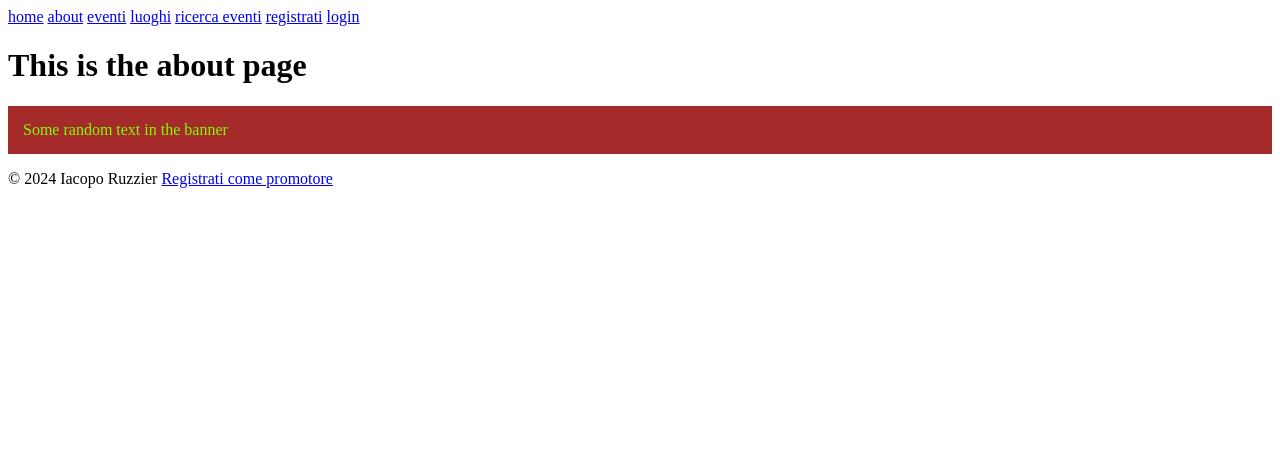
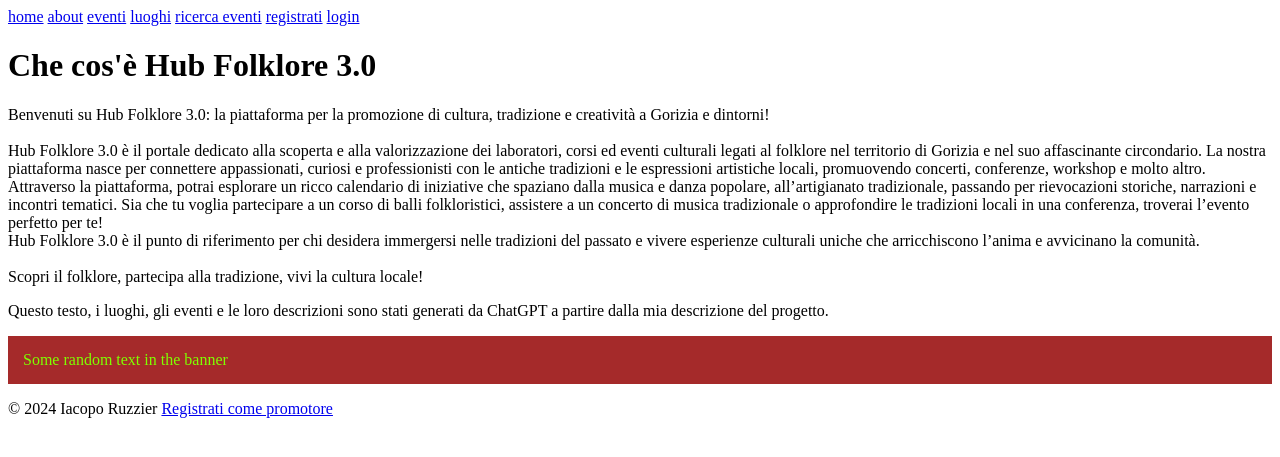
Before and after one commit to Hoolywear/tec_folklore_prj, a Django app: page /about/ in a window 1280 px wide. Shown: the top 457 px of the page. Run offline with Django 4.2, Linux system fonts and the light colour scheme; parts of the project's set-up code (start-up, migrations or seed data) failed here and were passed over.

Commit message:
add chatgpt disclaimer in about.html

```diff
--- a/templates/about.html
+++ b/templates/about.html
@@ -1,9 +1,21 @@
 {% extends 'base.html' %}
 
 {% block title %}
-	About
+	Chi siamo
 {% endblock %}
 
 {% block content %}
-	<h1>This is the about page</h1>
+	<h1>Che cos'è Hub Folklore 3.0</h1>
+    <p class="text-justify">
+                    Benvenuti su Hub Folklore 3.0: la piattaforma per la promozione di cultura, tradizione e creatività a Gorizia e dintorni!
+                    <br><br>
+Hub Folklore 3.0 è il portale dedicato alla scoperta e alla valorizzazione dei laboratori, corsi ed eventi culturali legati al folklore nel territorio di Gorizia e nel suo affascinante circondario. La nostra piattaforma nasce per connettere appassionati, curiosi e professionisti con le antiche tradizioni e le espressioni artistiche locali, promuovendo concerti, conferenze, workshop e molto altro.
+                    <br>
+Attraverso la piattaforma, potrai esplorare un ricco calendario di iniziative che spaziano dalla musica e danza popolare, all’artigianato tradizionale, passando per rievocazioni storiche, narrazioni e incontri tematici. Sia che tu voglia partecipare a un corso di balli folkloristici, assistere a un concerto di musica tradizionale o approfondire le tradizioni locali in una conferenza, troverai l’evento perfetto per te!
+                    <br>
+Hub Folklore 3.0 è il punto di riferimento per chi desidera immergersi nelle tradizioni del passato e vivere esperienze culturali uniche che arricchiscono l’anima e avvicinano la comunità.
+                    <br><br>
+Scopri il folklore, partecipa alla tradizione, vivi la cultura locale!
+                </p>
+                <p class="alert alert-warning">Questo testo, i luoghi, gli eventi e le loro descrizioni sono stati generati da ChatGPT a partire dalla mia descrizione del progetto.</p>
 {% endblock %}
```
